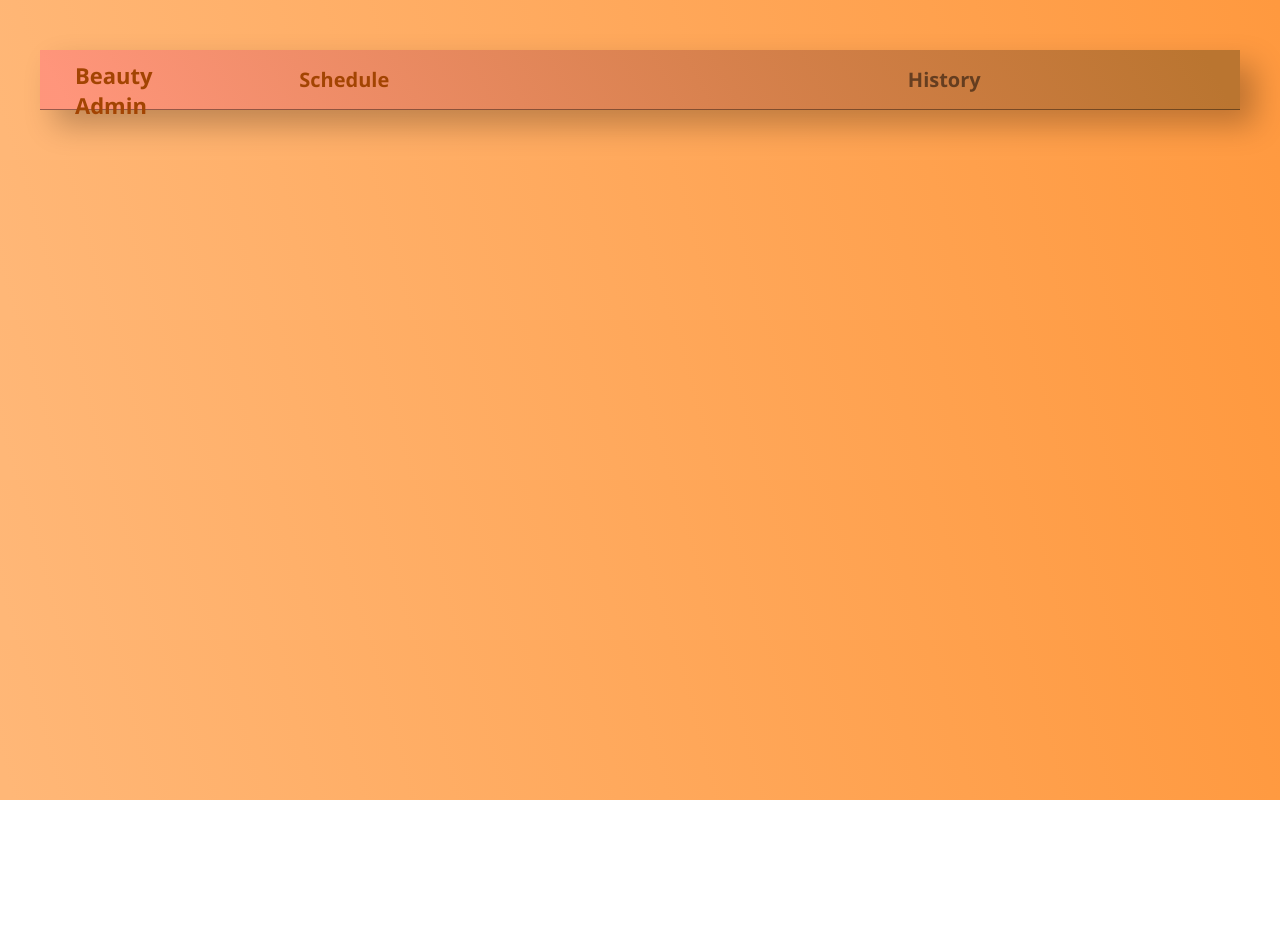
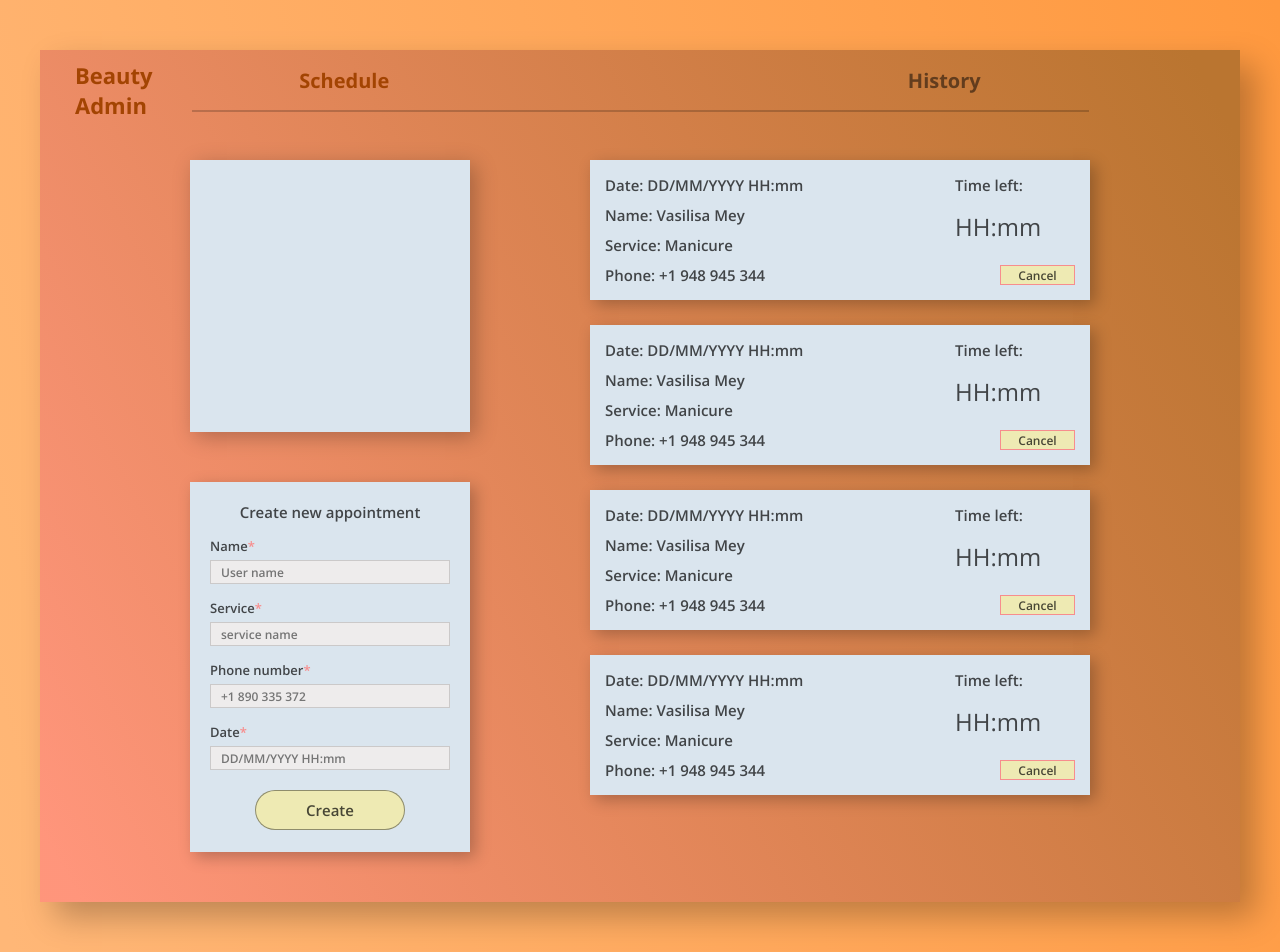
Before and after one commit to Valitriya/Beauty_admin, a React (Create React App) app: page / in a window 1280 px wide. Before the commit the page ends 800 px from the top, so only its background shows below. Built offline with nearby package versions, Linux system fonts and the light colour scheme; data requests are answered from the project's data file.

Commit message:
fixed errors in styles

```diff
--- a/src/components/app/App.tsx
+++ b/src/components/app/App.tsx
@@ -1,17 +1,32 @@
 import { useEffect } from "react";
 import Header from "../header/Header";
+import SchedulePage from "../../pages/schedule/SchedulePage";
 
 import useAppointmentService from "../../services/AppointmentService";
+import {
+	IAppointment,
+	ActiveAppointment,
+} from "../../shared/interfaces/appointment.interface";
 import "./app.scss";
+
+interface IInitialState {
+	allAppointmens: IAppointment | [];
+	ActiveAppointments: ActiveAppointment | [];
+}
+const initialState: IInitialState = {
+	allAppointmens: [],
+	ActiveAppointments: [],
+};
 function App() {
 	const { loadingStatus, getAllAppointments, getAllActiveAppointments } =
 		useAppointmentService();
 	useEffect(() => {
-		getAllAppointments().then(data => console.log(data))
+		getAllAppointments().then((data) => console.log(data));
 	}, []);
 	return (
 		<main className="board">
 			<Header />
+			<SchedulePage/>
 		</main>
 	);
 }
--- a/src/components/appointmentItem/appointmentItem.scss
+++ b/src/components/appointmentItem/appointmentItem.scss
@@ -3,7 +3,7 @@
 .appointment {
 	position: relative;
 	padding: 15px;
-	background-color: #fff;
+	background-color: $bg-color;
 	box-shadow: 5px 5px 15px rgba(0, 0, 0, 0.25);
 	display: grid;
 	grid-template-columns: 240px auto;
@@ -33,7 +33,7 @@
 		right: 15px;
 		bottom: 15px;
 		padding: 2px 0;
-		background: #ffffff;
+		background: $btn-color;;
 		border: 1px solid $cancel;
 		font-weight: 600;
 		font-size: 12px;
--- a/src/components/calendar/calendar.scss
+++ b/src/components/calendar/calendar.scss
@@ -1,6 +1,8 @@
+@import "../../style/variables.scss";
+
 .calendar{
     width: 280px;
     height: 272px;
-    background-color: #fff;
+    background-color: $bg-color;
     box-shadow: 5px 5px 20px rgba(0, 0, 0, 0.25);
 }
--- a/src/components/createAppointmentForm/caform.scss
+++ b/src/components/createAppointmentForm/caform.scss
@@ -3,12 +3,12 @@
 .caform {
 	width: 280px;
 	padding: 20px;
-	background-color: #fff;
+	background-color: $bg-color;
 	box-shadow: 5px 5px 15px rgba(0, 0, 0, 0.25);
 	&__title {
 		font-weight: 600;
 		font-size: 15px;
-		line-height: 20;
+		line-height: 20px;
 		color: rgba(0, 0, 0, 0.7);
 		text-align: center;
 	}
@@ -39,11 +39,11 @@
 		width: 150px;
 		height: 40px;
 		display: block;
-		margin: 20 auto 0 auto;
+		margin: 20px auto 0 auto;
 		border: 1px solid rgba(0, 0, 0, 0.4);
-		background-repeat: 24px;
+		border-radius: 24px;
 		cursor: pointer;
-		background-color: #fff;
+		background-color: $btn-color;
 		font-weight: 600;
 		font-size: 15px;
 		line-height: 20px;
--- a/src/components/header/header.scss
+++ b/src/components/header/header.scss
@@ -11,15 +11,21 @@
 		color: $main-color;
 	}
 }
-
 .header {
 	&__list {
 		display: flex;
 		justify-content: space-around;
 		align-items: center;
 		height: 60px;
-		border-bottom: 1px solid rgba(0, 0, 0, 0.4);
+		&::after {
+			content: "";
+			position: absolute;
+			border-bottom: 2px solid rgba(0, 0, 0, 0.2);
+			width: 897px;
+			top: 60px;
+		}
 	}
+
 	&__link {
 		font-weight: 700;
 		font-size: 20px;
--- a/src/pages/schedule/schedulePage.scss
+++ b/src/pages/schedule/schedulePage.scss
@@ -4,7 +4,8 @@
 	display: grid;
 	grid-template-columns: 280px 500px;
 	column-gap: 120px;
-	padding-top: 50px;
+	padding: 50px;
+	justify-content: center;
 	&__controls {
 		display: grid;
 		grid-template-rows: 272px 370px;
--- a/src/style/variables.scss
+++ b/src/style/variables.scss
@@ -1,4 +1,6 @@
 $main-color: #A34402;
+$bg-color: #dae5ee;
+$btn-color: #eeeab3;
 $inputs: #eeecec;
 $disabled: #c1c1c1;
-$cancel: #ea0000;
+$cancel: #f78d8d;
```
